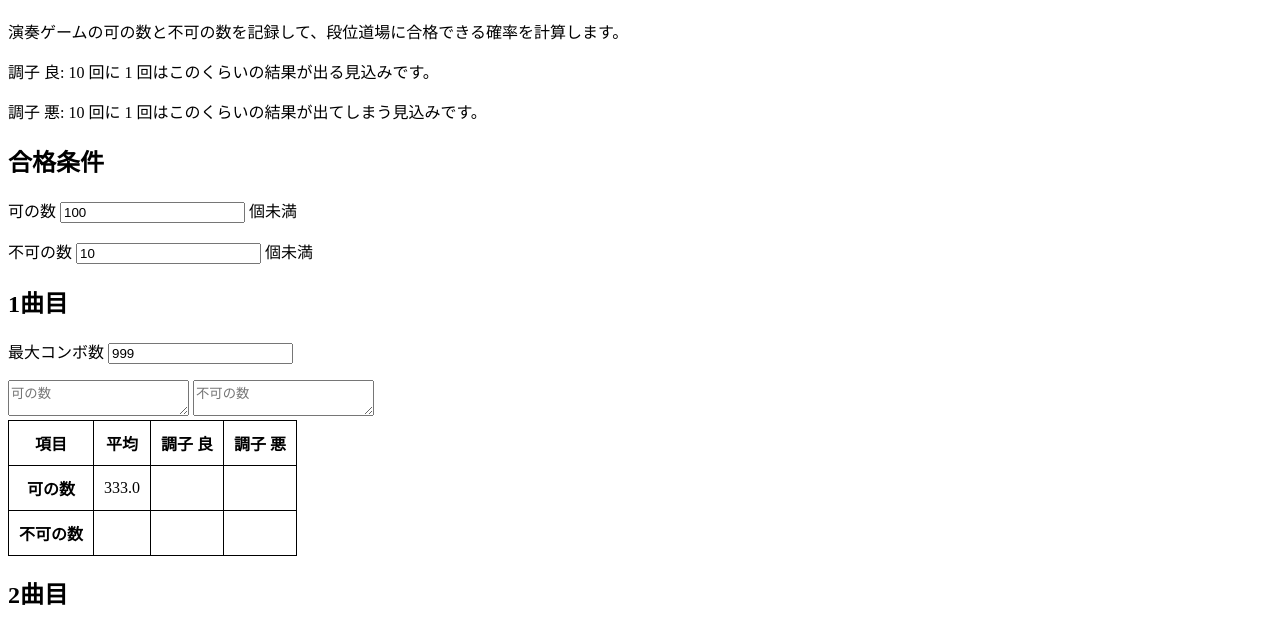
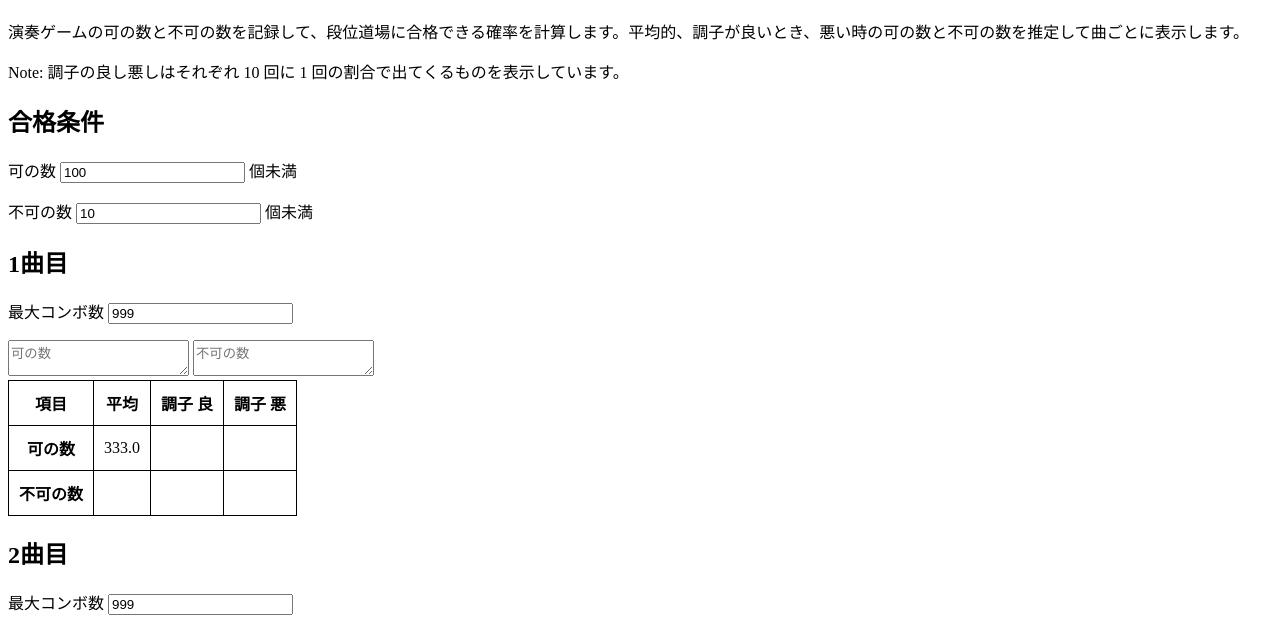
Before and after one commit to UltraSoundUS/taiko-dan-probability, a plain HTML site: page index.html in a window 1280 px wide. Shown: the part 70-697 px from the top of the page. Drawn offline with Linux system fonts and the light colour scheme; a script that the page names is missing.

Commit message:
:+1: 本文微修正

```diff
--- a/index.html
+++ b/index.html
@@ -22,9 +22,9 @@
 <body>
     <div>
         <h1>太鼓の達人段位道場 合格判定機</h1>
-        <p>演奏ゲームの可の数と不可の数を記録して、段位道場に合格できる確率を計算します。</p>
-        <p>調子 良: 10 回に 1 回はこのくらいの結果が出る見込みです。</p>
-        <p>調子 悪: 10 回に 1 回はこのくらいの結果が出てしまう見込みです。</p>
+        <p>演奏ゲームの可の数と不可の数を記録して、段位道場に合格できる確率を計算します。平均的、調子が良いとき、悪い時の可の数と不可の数を推定して曲ごとに表示します。</p>
+        <p>Note: 調子の良し悪しはそれぞれ 10 回に 1 回の割合で出てくるものを表示しています。
+        </p>
     </div>
     <div id="requirements">
         <h2>合格条件</h2>
```
